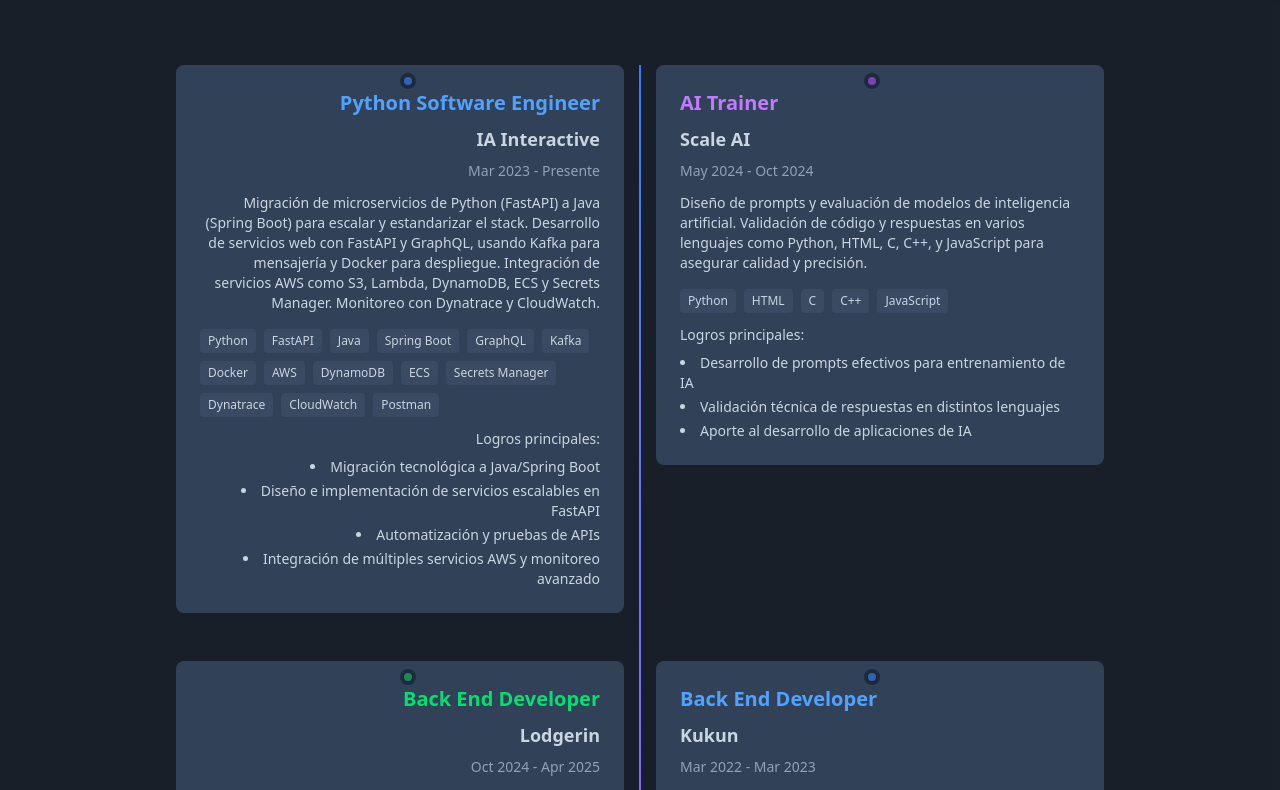
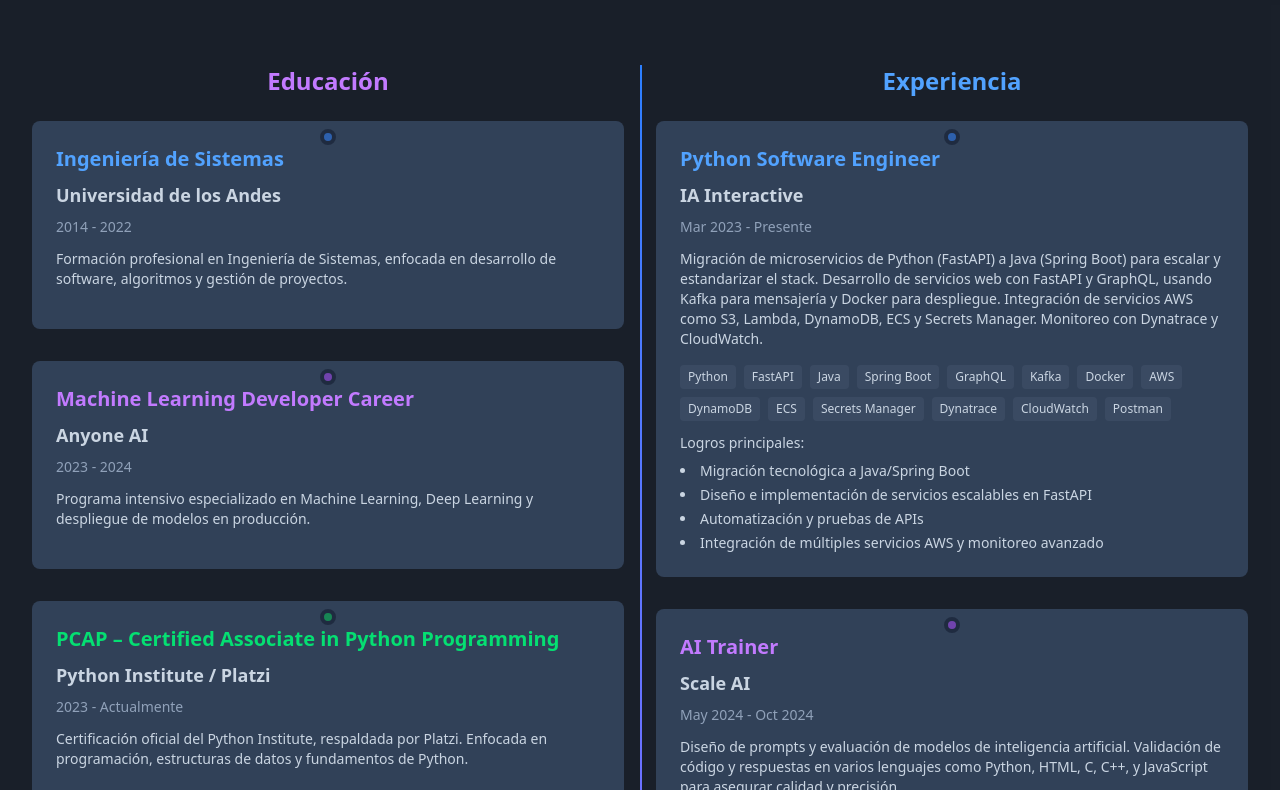
Before and after one commit to migherize/portafolio, a React (Vite) app: page / in a window 1280 px wide. Shown: the part 2790-3580 px from the top of the page. Built offline with nearby package versions, Linux system fonts and the light colour scheme.

Commit message:
add component education

```diff
--- a/public/data/experiences.json
+++ b/public/data/experiences.json
@@ -2,6 +2,7 @@
     {
       "id": 1,
       "title": "Python Software Engineer",
+      "type": "work",
       "company": "IA Interactive",
       "startDate": "Mar 2023",
       "endDate": "Presente",
@@ -17,6 +18,7 @@
     {
       "id": 2,
       "title": "AI Trainer",
+      "type": "work",
       "company": "Scale AI",
       "startDate": "May 2024",
       "endDate": "Oct 2024",
@@ -31,6 +33,7 @@
     {
       "id": 3,
       "title": "Back End Developer",
+      "type": "work",
       "company": "Lodgerin",
       "startDate": "Oct 2024",
       "endDate": "Apr 2025",
@@ -45,6 +48,7 @@
     {
       "id": 4,
       "title": "Back End Developer",
+      "type": "work",
       "company": "Kukun",
       "startDate": "Mar 2022",
       "endDate": "Mar 2023",
@@ -59,6 +63,7 @@
     {
       "id": 5,
       "title": "Data Analyst",
+      "type": "work",
       "company": "Kukun",
       "startDate": "Feb 2021",
       "endDate": "May 2022",
@@ -69,5 +74,32 @@
         "Análisis de datos con Pandas y Python",
         "Optimización de procesos de recolección de datos"
       ]
+    },
+    {
+      "id": 101,
+      "title": "Ingeniería de Sistemas",
+      "company": "Universidad de los Andes",
+      "startDate": "2014",
+      "endDate": "2022",
+      "description": "Formación profesional en Ingeniería de Sistemas, enfocada en desarrollo de software, algoritmos y gestión de proyectos.",
+      "type": "education"
+    },
+    {
+      "id": 102,
+      "title": "Machine Learning Developer Career",
+      "company": "Anyone AI",
+      "startDate": "2023",
+      "endDate": "2024",
+      "description": "Programa intensivo especializado en Machine Learning, Deep Learning y despliegue de modelos en producción.",
+      "type": "education"
+    },
+    {
+      "id": 103,
+      "title": "PCAP – Certified Associate in Python Programming",
+      "company": "Python Institute / Platzi",
+      "startDate": "2023",
+      "endDate": "Actualmente",
+      "description": "Certificación oficial del Python Institute, respaldada por Platzi. Enfocada en programación, estructuras de datos y fundamentos de Python.",
+      "type": "education"
     }
   ]
--- a/src/components/ExperienceListCard/ExperienceList.jsx
+++ b/src/components/ExperienceListCard/ExperienceList.jsx
@@ -1,5 +1,4 @@
 export default function ExperienceList({ experiences = [] }) {
-
   console.log("ExperienceList recibió:", experiences);
 
   const getColorClass = (index) => {
@@ -20,27 +19,18 @@
     );
   }
 
-    return (
-      <div className="relative">
-        {/* Línea del timeline */}
-        <div className="absolute left-1/2 transform -translate-x-1/2 h-full w-0.5 bg-gradient-to-b from-blue-500 to-purple-500" />
+  const workExperiences = experiences.filter((exp) => exp.type === "work");
+  const educationExperiences = experiences.filter((exp) => exp.type === "education");
 
-        <div className="grid grid-cols-1 md:grid-cols-2 gap-y-12">
-          {experiences.map((exp, index) => (
+  const renderExperienceCard = (exp, index) => (
     <div
       key={exp.id || index}
-              className={`relative md:col-span-1 ${
-                index % 2 === 0 ? "md:justify-self-end pr-4 text-right" : "md:justify-self-start pl-4 text-left"
-              }`}
+      className="relative mb-8"
     >
-              {/* Punto del timeline */}
       <div
-                className={`absolute top-2 left-1/2 transform -translate-x-1/2 w-4 h-4 rounded-full border-4 border-slate-900 ${getColorClass(
-                  index
-                )} animate-pulse`}
+        className={`absolute top-2 left-1/2 transform -translate-x-1/2 w-4 h-4 rounded-full border-4 border-slate-900 ${getColorClass(index)} animate-pulse`}
       />
-
-              <div className="bg-slate-700 rounded-lg p-6 hover:bg-slate-600 transition-colors duration-300 max-w-md">
+      <div className="bg-slate-700 rounded-lg p-6 hover:bg-slate-600 transition-colors duration-300">
         <h3 className={`text-xl font-bold mb-2 ${getTextColorClass(index)}`}>
           {exp.title}
         </h3>
@@ -77,8 +67,33 @@
         )}
       </div>
     </div>
-          ))}
+  );
+
+  return (
+    <div className="grid grid-cols-1 md:grid-cols-2 gap-8 relative">
+      {/* Línea divisoria */}
+      <div className="hidden md:block absolute left-1/2 top-0 bottom-0 w-0.5 bg-gradient-to-b from-blue-500 to-purple-500" />
+
+      {/* Columna 1 - Educación */}
+      <div>
+        <h2 className="text-2xl font-bold text-purple-400 mb-6 text-center">Educación</h2>
+        {educationExperiences.length > 0 ? (
+          educationExperiences.map((exp, index) => renderExperienceCard(exp, index))
+        ) : (
+          <div className="text-center text-slate-400">Sin formación académica.</div>
+        )}
       </div>
+
+      {/* Columna 2 - Experiencia */}
+      <div>
+        <h2 className="text-2xl font-bold text-blue-400 mb-6 text-center">Experiencia</h2>
+        {workExperiences.length > 0 ? (
+          workExperiences.map((exp, index) => renderExperienceCard(exp, index))
+        ) : (
+          <div className="text-center text-slate-400">Sin experiencia laboral.</div>
+        )}
+      </div>
+
     </div>
   );
 }
```
Lines whose indentation alone changed are shown as unchanged.
